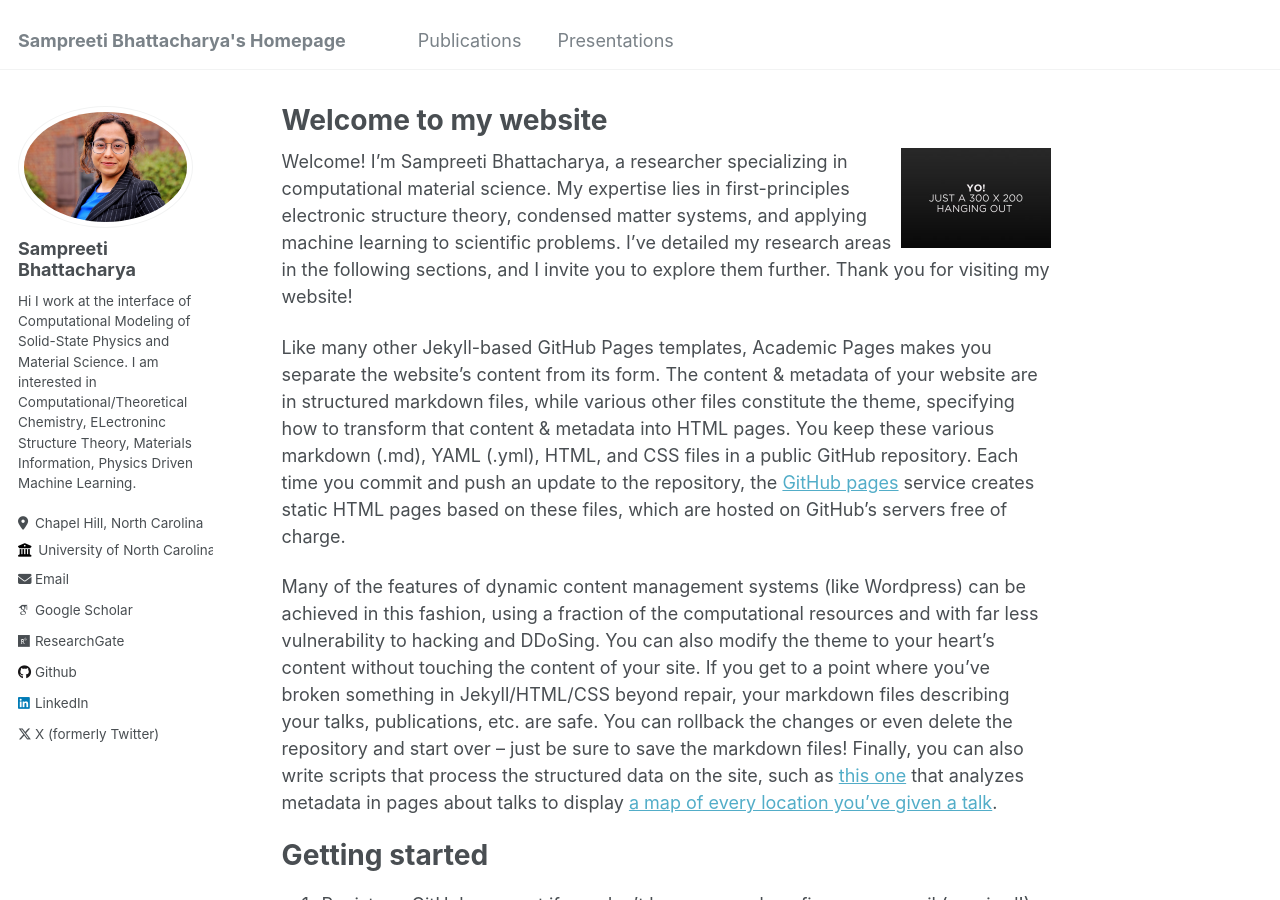
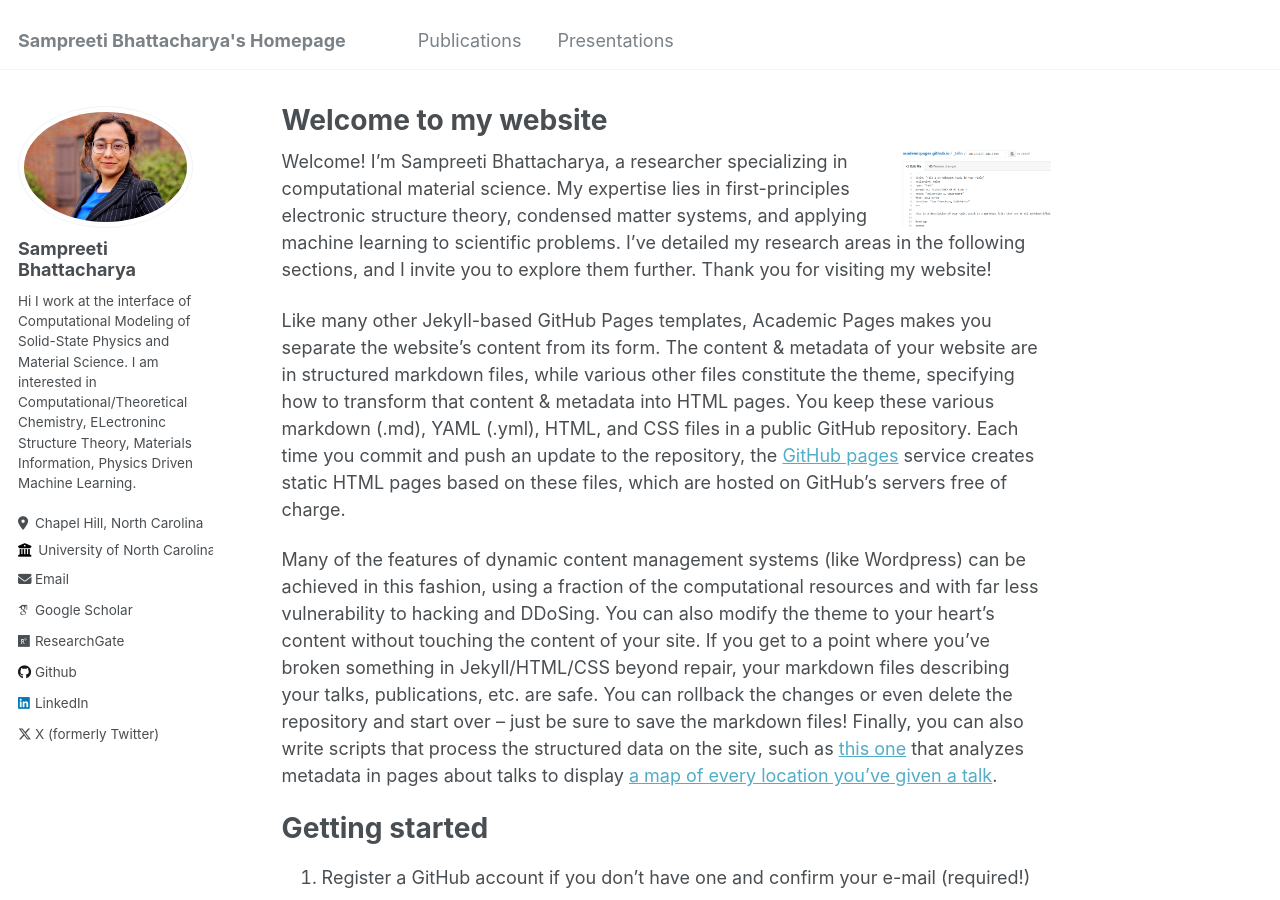
Before and after one commit to spriti523/Sampreeti-Bhattacharya.github.io-master, a Jekyll site: the page built from _pages/about.md, in a window 1280 px wide and 900 px high. Built offline with Jekyll 4.4.1, drawn with Linux system fonts in a browser that asks for light colours; some web fonts are replaced.

Commit message:
Update about.md

```diff
--- a/_pages/about.md
+++ b/_pages/about.md
@@ -7,7 +7,7 @@ redirect_from:
   - /about.html
 ---
 
-<img src="/images/image-alignment-300x200.jpg" alt="Illustration of a combined image" align="right" width="150">
+<img src="/images/editing-talk.png" alt="Illustration of a combined image" align="right" width="150">
 Welcome! I'm Sampreeti Bhattacharya, a researcher specializing in computational material science. My expertise lies in first-principles electronic structure theory, condensed matter systems, and applying machine learning to scientific problems. I've detailed my research areas in the following sections, and I invite you to explore them further. Thank you for visiting my website!
 
 Like many other Jekyll-based GitHub Pages templates, Academic Pages makes you separate the website's content from its form. The content & metadata of your website are in structured markdown files, while various other files constitute the theme, specifying how to transform that content & metadata into HTML pages. You keep these various markdown (.md), YAML (.yml), HTML, and CSS files in a public GitHub repository. Each time you commit and push an update to the repository, the [GitHub pages](https://pages.github.com/) service creates static HTML pages based on these files, which are hosted on GitHub's servers free of charge.
```
